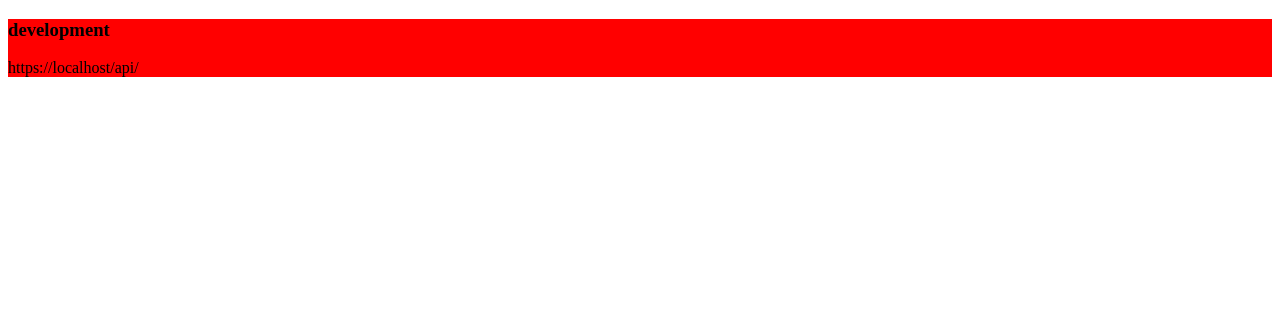
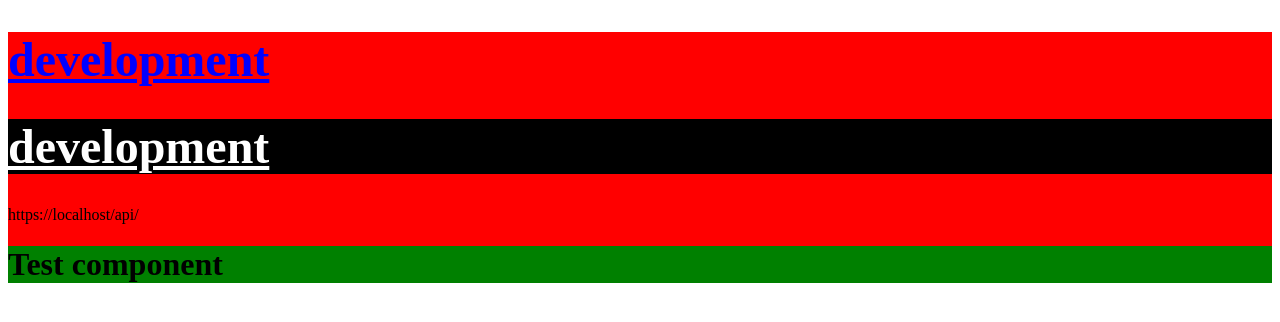
Before and after one commit to GoktugYesi/react-starter-kit, a React (Create React App) app: page / in a window 1280 px wide. Shown: the top 322 px of the page. Built offline with nearby package versions, Linux system fonts and the light colour scheme.

Commit message:
styled components

```diff
--- a/package.json
+++ b/package.json
@@ -9,6 +9,7 @@
     "react": "^18.2.0",
     "react-dom": "^18.2.0",
     "react-scripts": "5.0.1",
+    "styled-components": "^5.3.6",
     "web-vitals": "^2.1.4"
   },
   "scripts": {
--- a/src/App.js
+++ b/src/App.js
@@ -1,6 +1,8 @@
 import logo from './logo.svg';
-import './style.css';
+import Test from './Test';
+import { Title } from './Components';
 
+import styles from './App.module.css';
 
 function App() {
 
@@ -9,15 +11,18 @@
   }
 
   return (
-    <div className="App">
-      <h3>{process.env.NODE_ENV}</h3>
+    <div className={styles.App}>
+      <Title>{process.env.NODE_ENV}</Title>
+      <Title theme="dark">{process.env.NODE_ENV}</Title>
       <p>
         {process.env.REACT_APP_API_URL}
       </p>
       {process.env.NODE_ENV === 'production' &&
       <img src="/logo192.png" alt="" />
       }
+      <Test />
     </div>
+
   );
 }
 
--- /dev/null
+++ b/src/Components.js
@@ -0,0 +1,13 @@
+import styled, { css } from "styled-components";
+
+export const Title = styled.h1`
+    font-size: 3rem;
+    color: blue;
+    font-weight: bold;
+    text-decoration: underline;
+
+    ${props => props.theme === 'dark' && css`
+        color: white;
+        background-color: black;
+        `}
+`
--- /dev/null
+++ b/src/Test.js
@@ -0,0 +1,11 @@
+import styles from './Test.module.css';
+
+function Test(){
+    return (
+        <div className={styles.App}>
+            <h1>Test component</h1>
+        </div>
+    );
+}
+
+export default Test;
--- /dev/null
+++ b/src/Test.module.css
@@ -0,0 +1,3 @@
+.App{
+    background-color: green;
+}
```
Also changed, not shown: src/App.module.css (renamed from src/style.css), 1 other file (tests, documents, lock files or other folders).
